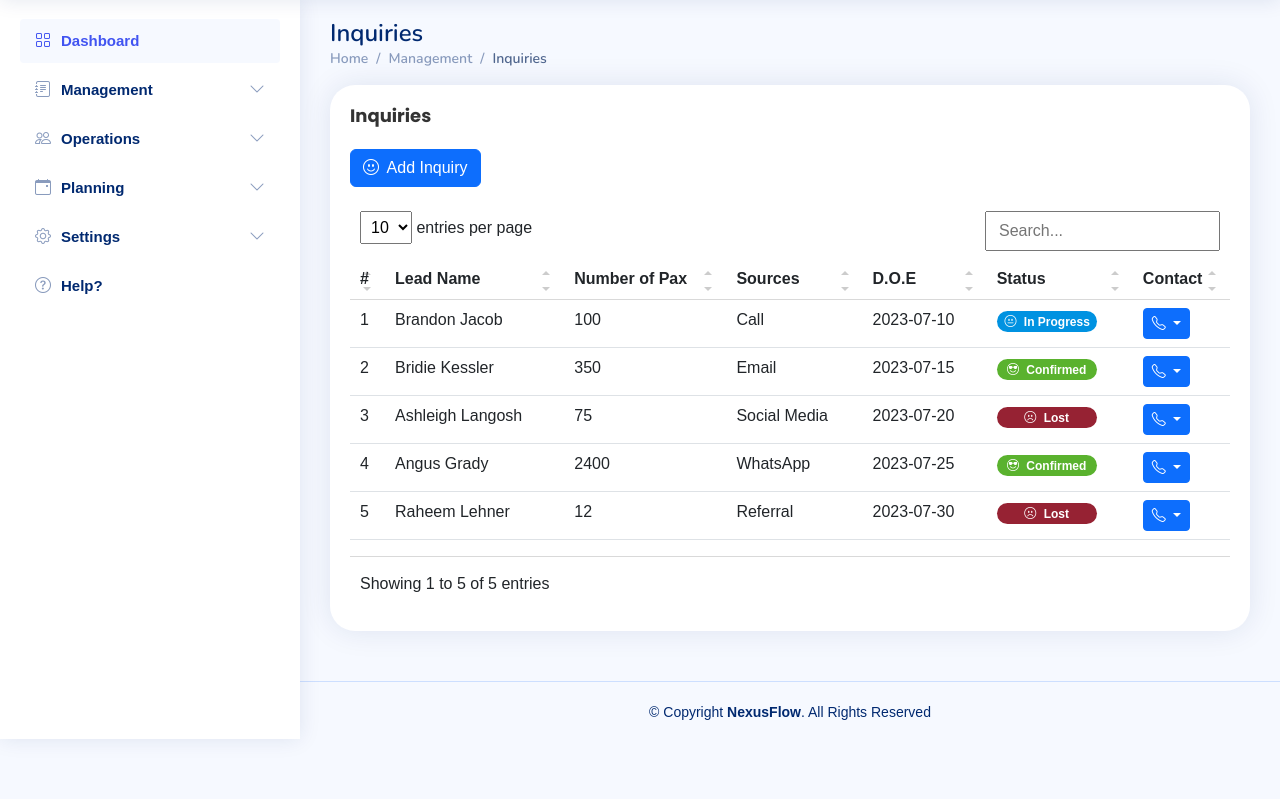
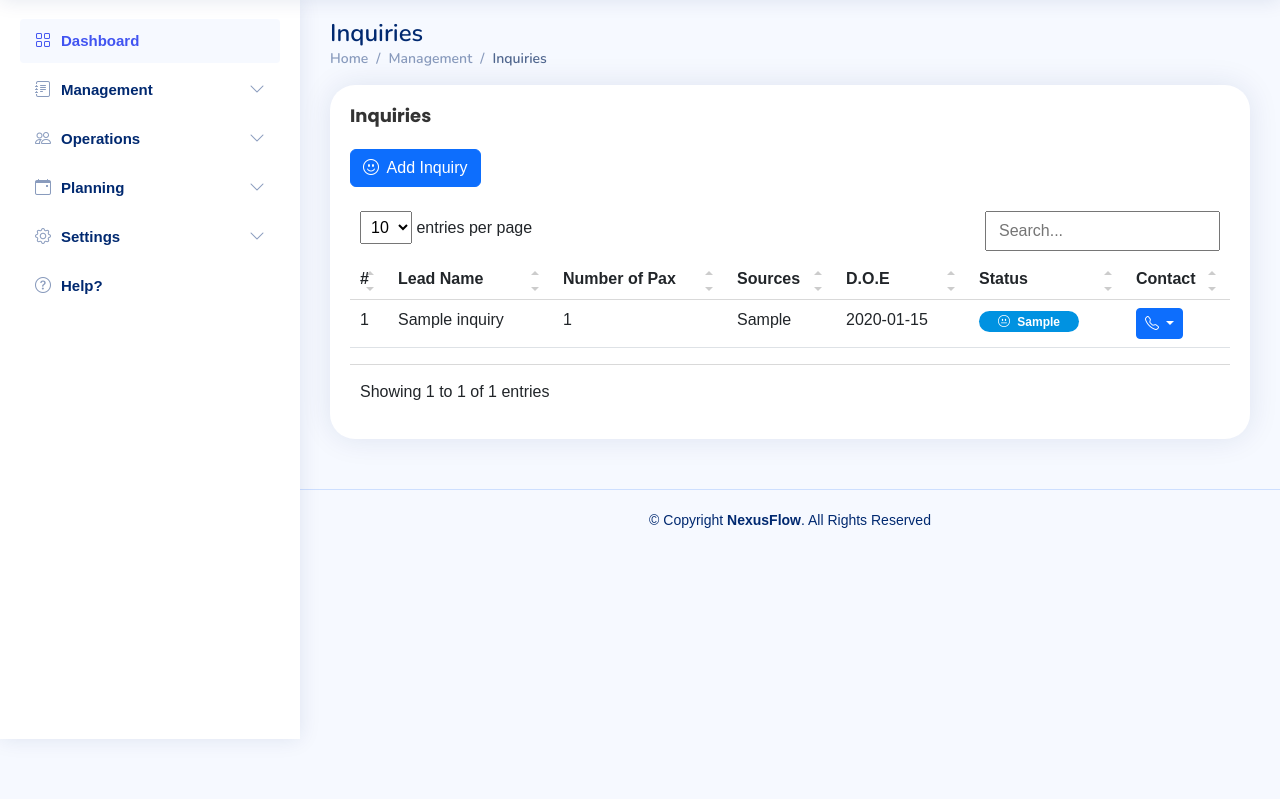
Before and after one commit to AkashSasikumar47/Lead-Flow-NexusFlow, a Flask app: page /M-Inquiries in a window 1280 px wide. Shown: the part 61-860 px from the top of the page. Run offline with Flask 3, Linux system fonts and the light colour scheme; tables that the repository leaves empty hold one stand-in row (values such as "Sample post"); some libraries are stand-ins or nearby versions.

Commit message:
add inquiry feature

```diff
--- a/app.py
+++ b/app.py
@@ -29,11 +29,28 @@ def settings():
 def login():
     return render_template('pages-login.html')
 
+
 #/M-Inquiries
 
 @app.route('/M-Inquiries',methods=['GET','POST'])
 def Inquiries():
-    return render_template('M-Inquiries.html')
+    if request.method == 'GET':
+        Inquiries = Inquiry.query.all()
+        return render_template('M-Inquiries.html',Inquiries=Inquiries)
+    if request.method == 'POST':
+        a = request.form['floatingName']
+        b = request.form['floatingSources']
+        c = request.form['floatingEventDate']
+        h = request.form['floatingPax']
+        d = request.form['floatingFoodType']
+        e = request.form['floatingEmail']
+        f = request.form['Contact_number']
+        g = request.form['status']
+        # print(a,b,c,d,f,g,h)
+        inquiry = Inquiry(lead_name=a,Sources=b,date_of_event=c,Pax=h,req_food=d,email=e,contact_no=f,progress=g)
+        db.session.add(inquiry)
+        db.session.commit()
+        return redirect('/M-Inquiries')
 
 #/M-Proposals
 @app.route('/M-Proposals',methods=['GET','POST'])
--- a/templates/M-Inquiries.html
+++ b/templates/M-Inquiries.html
@@ -396,18 +396,18 @@
                                                 aria-label="Close"></button>
                                         </div>
                                         <div class="modal-body">
-                                            <form class="row g-3" action="/M-Inquiries" method="post" >
+                                            <form class="row g-3" method="post" >
                                                 <div class="col-md-6">
                                                     <div class="form-floating">
                                                         <input type="text" class="form-control" id="floatingName"
-                                                            placeholder="Lead Name">
+                                                            placeholder="Lead Name" name="floatingName">
                                                         <label for="floatingName">Lead Name</label>
                                                     </div>
                                                 </div>
                                                 <div class="col-md-6">
                                                     <div class="form-floating">
                                                         <select class="form-select" id="floatingSources"
-                                                            aria-label="Sources">
+                                                            aria-label="Sources" name="floatingSources">
                                                             <option selected disabled>Choose...</option>
                                                             <option value="Call">Call</option>
                                                             <option value="Email">Email</option>
@@ -422,36 +422,36 @@
                                                 <div class="col-md-6">
                                                     <div class="form-floating">
                                                         <input type="date" class="form-control" id="floatingEventDate"
-                                                            placeholder="Date of the Event">
+                                                            placeholder="Date of the Event" name="floatingEventDate">
                                                         <label for="floatingEventDate">Date of the Event</label>
                                                     </div>
                                                 </div>
                                                 <div class="col-md-6">
                                                     <div class="form-floating">
                                                         <input type="number" class="form-control" id="floatingPax"
-                                                            placeholder="No. of Pax">
+                                                            placeholder="No. of Pax" name="floatingPax">
                                                         <label for="floatingPax">No. of Pax</label>
                                                     </div>
                                                 </div>
                                                 <div class="col-md-6">
                                                     <div class="form-floating">
                                                         <textarea class="form-control" id="floatingFoodType"
-                                                            placeholder="Exact Food Type Required" rows="4"></textarea>
+                                                            placeholder="Exact Food Type Required" rows="4" name="floatingFoodType"></textarea>
                                                         <label for="floatingFoodType">Exact Food Type Required</label>
                                                     </div>
                                                 </div>
                                                 <div class="col-md-6">
                                                     <div class="form-floating">
                                                         <input type="email" class="form-control" id="floatingEmail"
-                                                            placeholder="Email address">
+                                                            placeholder="Email address" name="floatingEmail">
                                                         <label for="floatingEmail">Email address</label>
                                                     </div>
                                                 </div>
                                                 <div class="col-md-6">
                                                     <div class="form-floating">
                                                         <input type="tel" class="form-control"
-                                                            id="floatingContactNumber" placeholder="Contact number"
-                                                            value="+971">
+                                                            id="floatingContactNumber" placeholder="Contact_number"
+                                                            value="+971" name="Contact_number">
                                                         <label for="floatingContactNumber">Contact number</label>
                                                     </div>
                                                 </div>
@@ -480,7 +480,7 @@
                                                 </div>
                                                 <div class="col-12 text-center">
                                                     <button type="submit" class="btn btn-primary">Submit</button>
-                                                    <button type="reset" class="btn btn-secondary">Reset</button>
+                                                    <!-- <button type="reset" class="btn btn-secondary">Reset</button> -->
                                                 </div>
                                             </form>
                                         </div>
@@ -505,15 +505,16 @@
                                     </thead>
                                     <tbody>
                                         <!-- Sample data rows -->
+                                        {% for inquiry in Inquiries %}
                                         <tr>
-                                            <th scope="row">1</th>
-                                            <td>Brandon Jacob</td>
-                                            <td>100</td>
-                                            <td>Call</td>
-                                            <td>2023-07-10</td>
+                                            <th scope="row">{{inquiry.id}}</th>
+                                            <td>{{inquiry.lead_name}}</td>
+                                            <td>{{inquiry.Pax}}</td>
+                                            <td>{{inquiry.contact_no}}</td>
+                                            <td>{{inquiry.date_of_event}}</td>
                                             <td>
                                                 <span class="badge bg-progress badge-pill"><i
-                                                        class="bi bi-emoji-neutral me-1"></i> In Progress</span>
+                                                        class="bi bi-emoji-neutral me-1"></i> {{inquiry.progress}}</span>
                                             </td>
                                             <td>
                                                 <div class="dropdown">
@@ -523,14 +524,14 @@
                                                         <i class="bi bi-telephone"></i>
                                                     </button>
                                                     <div class="dropdown-menu">
-                                                        <a class="dropdown-item" href="mailto:bridie@example.com">Email:
-                                                            brandon@example.com</a>
+                                                        <a class="dropdown-item" href="mailto:{{inquiry.email}}">Email:
+                                                            {{inquiry.email}}</a>
                                                         <a class="dropdown-item" href="tel:9876543210">Contact Number:
-                                                            9876643210</a>
+                                                            {{inquiry.contact_no}}</a>
                                                     </div>
                                             </td>
                                         </tr>
-                                        <tr>
+                                        <!-- <tr>
                                             <th scope="row">2</th>
                                             <td>Bridie Kessler</td>
                                             <td>350</td>
@@ -636,7 +637,8 @@
                                                     </div>
                                                 </div>
                                             </td>
-                                        </tr>
+                                        </tr> -->
+                                        {% endfor %}
                                     </tbody>
                                 </table>
                             </div>
```
